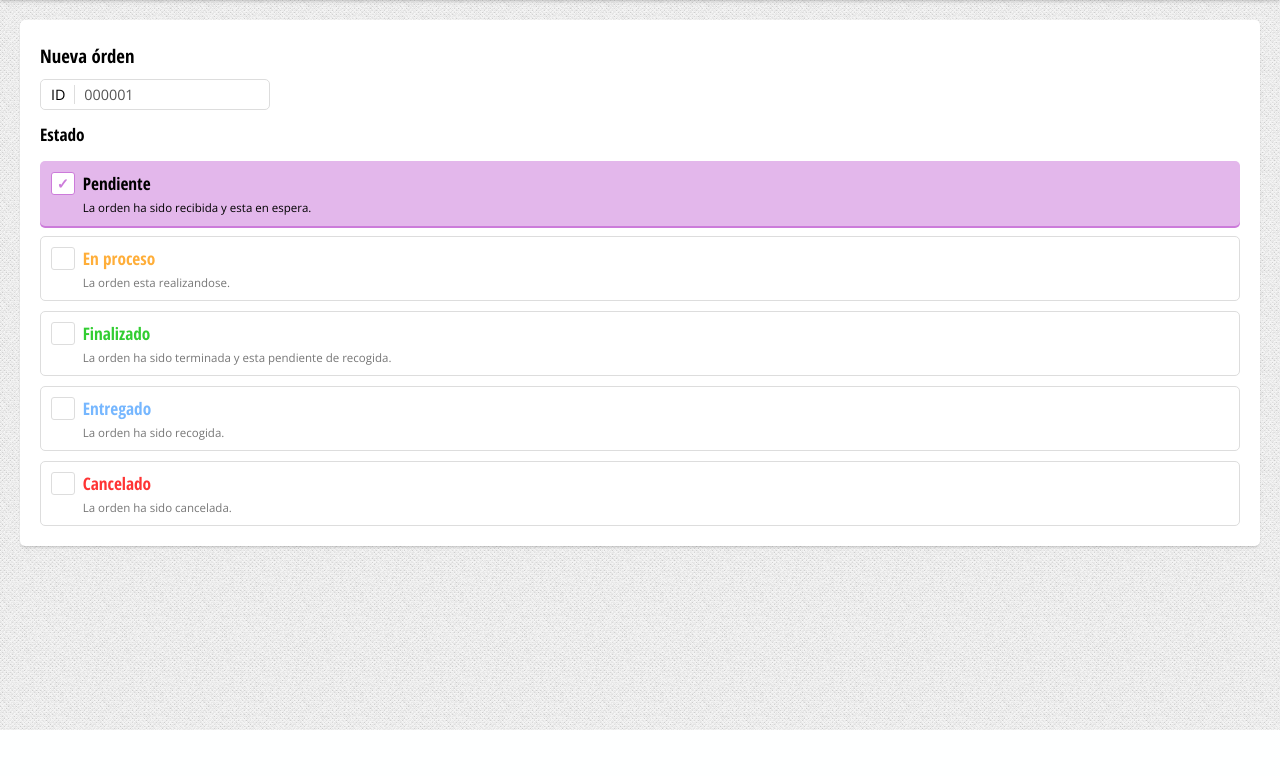
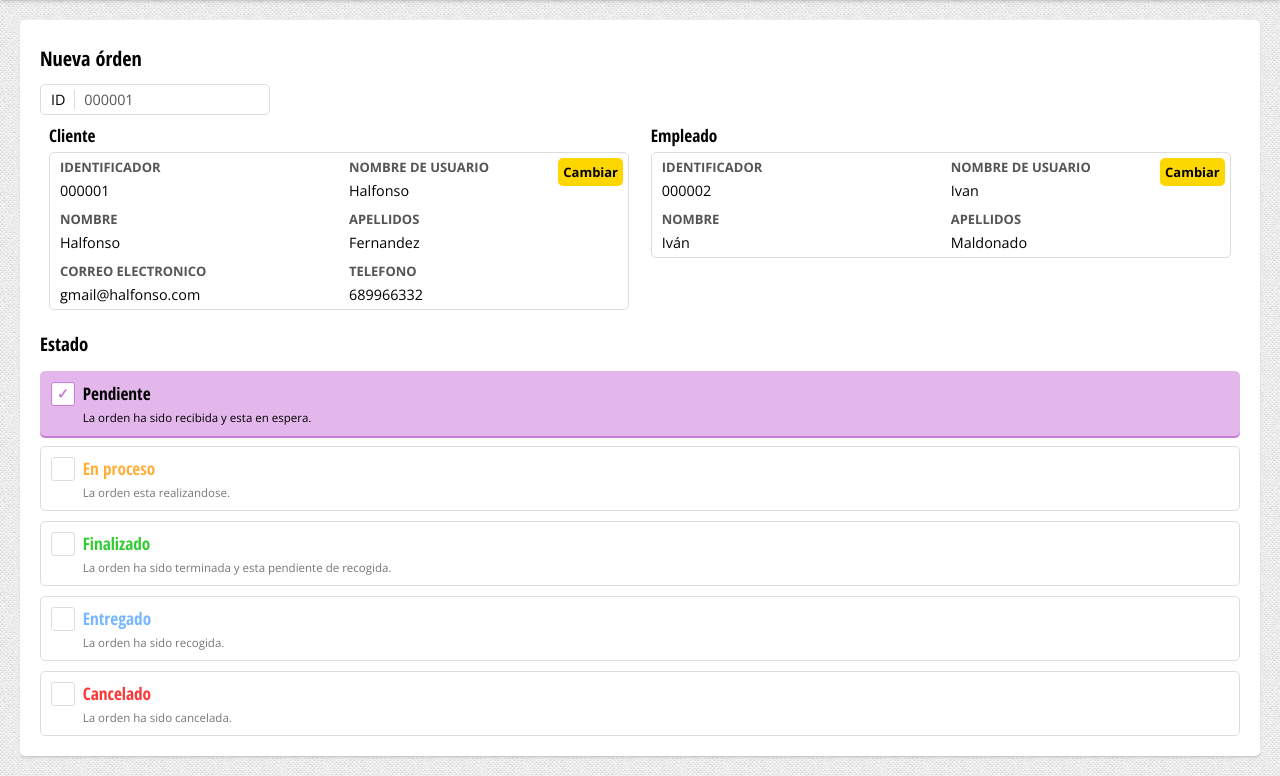
Before and after one commit to crusardri/proyecto-daw, a PHP site: page /newOrder.php in a window 1280 px wide. Shown: the part 70-846 px from the top of the page. Before the commit the page ends 800 px from the top, so only its background shows below. Run offline with PHP 8.4, Linux system fonts and the light colour scheme.

Commit message:
Añadida ficha usuario al formulario

```diff
--- a/newOrder.php
+++ b/newOrder.php
@@ -15,7 +15,62 @@
                 <div class="text-label">ID</div>
                 <input type="number" value="000001" disabled>
             </label>
+            <!-- User Info -->
+            <br>
+            <div class="form-col-50">
+                <h3>Cliente</h3>
+                <div class="field-set">
+                    <div class="info-set">
+                        <div class="form-info-title">Identificador</div>
+                        <div class="form-info-data">000001</div>
+                    </div>
+                    <div class="info-set">
+                        <div class="form-info-title">Nombre de usuario</div>
+                        <div class="form-info-data">Halfonso</div>
+                    </div>
+                    <div class="info-set">
+                        <div class="form-info-title">Nombre</div>
+                        <div class="form-info-data">Halfonso</div>
+                    </div>
+                    <div class="info-set">
+                        <div class="form-info-title">Apellidos</div>
+                        <div class="form-info-data">Fernandez</div>
+                    </div>
+                    <div class="info-set">
+                        <div class="form-info-title">Correo Electronico</div>
+                        <div class="form-info-data">gmail@halfonso.com</div>
+                    </div>
+                    <div class="info-set">
+                        <div class="form-info-title">Telefono</div>
+                        <div class="form-info-data">689966332</div>
+                    </div>
+                    <div class="button">Cambiar</div>
+                </div>
+            </div>
+            <div class="form-col-50">
+                <h3>Empleado</h3>
+                <div class="field-set">
+                    <div class="info-set">
+                        <div class="form-info-title">Identificador</div>
+                        <div class="form-info-data">000002</div>
+                    </div>
+                    <div class="info-set">
+                        <div class="form-info-title">Nombre de usuario</div>
+                        <div class="form-info-data">Ivan</div>
+                    </div>
+                    <div class="info-set">
+                        <div class="form-info-title">Nombre</div>
+                        <div class="form-info-data">Iván</div>
+                    </div>
+                    <div class="info-set">
+                        <div class="form-info-title">Apellidos</div>
+                        <div class="form-info-data">Maldonado</div>
+                    </div>
+                    <div class="button">Cambiar</div>
+                </div>
+            </div>
 
+            <!-- Estados -->
             <h2>Estado</h2>
             <label class="boxed-radio pending">
                 <input type="radio" name="estate" name="1" checked>
--- a/style/style.css
+++ b/style/style.css
@@ -161,6 +161,7 @@ a.button {
     border-left: 1px solid #a78c00;
     border-bottom: 3px solid #a78c00;
     border-radius: 5px;
+    font-family: "Open Sans";
 }
 a.button:hover{
     background-color: #eee;
@@ -251,7 +252,7 @@ div.showcase  > div.title {
     font-weight: 600;
     line-height: 20px;
     font-size: 1.1em;
-    font-size: "Open Sans Condensed";
+    font-family: "Open Sans Condensed";
 }
 
 /* ---- Order Showcase ---- */
@@ -278,6 +279,13 @@ div.showcase.order-showcase > .order-container > a.order-item {
 }
 div.showcase.order-showcase > .order-container > a.order-item:hover{
     background-color: #fff8d4;
+}
+div.showcase.order-showcase > .order-container > a.order-item > div.order-info,
+div.showcase.order-showcase > .order-container > a.order-item > div.order-fetch{
+    padding-left: 5px;
+}
+div.showcase.order-showcase > .order-container > a.order-item > div.order-info {
+    padding-top: 5px;
 }
 div.showcase.order-showcase > .order-container > a.order-item > div.estate {
     grid-area: estate;
@@ -443,8 +451,9 @@ div.table-container > table tr > th {
     padding: 5px;
     height: 25px;
     box-shadow: 0px 2px 0px #d4b300;
-    font-size: 1em;
+    font-size: 1.2em;
     white-space: nowrap;
+    font-family: "Open Sans Condensed";
 }
 div.table-container > table tr > td {
     position: relative;
@@ -562,8 +571,21 @@ div.form-container > form {
     font-size: 0.9em;
     margin: 0 10px;
 }
-div.form-container > form > h1{font-size: 1.3em; font-family: "Open Sans Condensed";}
-div.form-container > form > h2{font-size: 1.2em;  font-family: "Open Sans Condensed";}
+div.form-container div.form-col-50{
+    width: calc(50% - 20px);
+    display: inline-block;
+    margin: 5px 9px;
+}
+@media (max-width: 1000px){
+    div.form-container div.form-col-50{
+        display: block;
+        width: auto;
+        margin: 5px auto;
+    }
+}
+div.form-container > form h1{font-size: 1.4em; font-family: "Open Sans Condensed";}
+div.form-container > form h2{font-size: 1.3em;  font-family: "Open Sans Condensed";}
+div.form-container > form h3{font-size: 1.2em;  font-family: "Open Sans Condensed"; margin: 5px auto}
 div.form-container > form input {
     font-size: 1em;
     padding: 3px;
@@ -624,6 +646,43 @@ div.form-container label.boxed-input > div.button:after {
     position: absolute;
     top: 5px;
     left: 0px;
+}
+
+div.form-container div.field-set{
+    position: relative;
+    border: 1px solid #ddd;
+    border-radius: 5px;
+    display: flex;
+    flex-flow: row wrap;
+    justify-content: space-around;
+    align-items: stretch;
+}
+div.form-container div.field-set > div.info-set{
+    padding: 5px 10px;
+    flex-grow: 2;
+    flex-basis: 200px;
+}
+div.form-container div.field-set > div.info-set > div.form-info-title{
+    font-weight: 700;
+    color: #555;
+    font-size: 0.9em;
+    text-transform: uppercase;
+    margin-bottom: 5px;
+}
+div.form-container div.field-set > div.button {
+    position: absolute;
+    right: 5px;
+    top: 5px;
+    background-color: #ffd700;
+    font-size: 0.9em;
+    font-weight: 700;
+    border-radius: 5px;
+    padding: 5px;
+    cursor: pointer;
+    transition: all 0.2s;
+}
+div.form-container div.field-set > div.button:hover {
+    background-color: #ffe34d;
 }
 /*
 ---------------------------------------------------------------------------------------------
```
